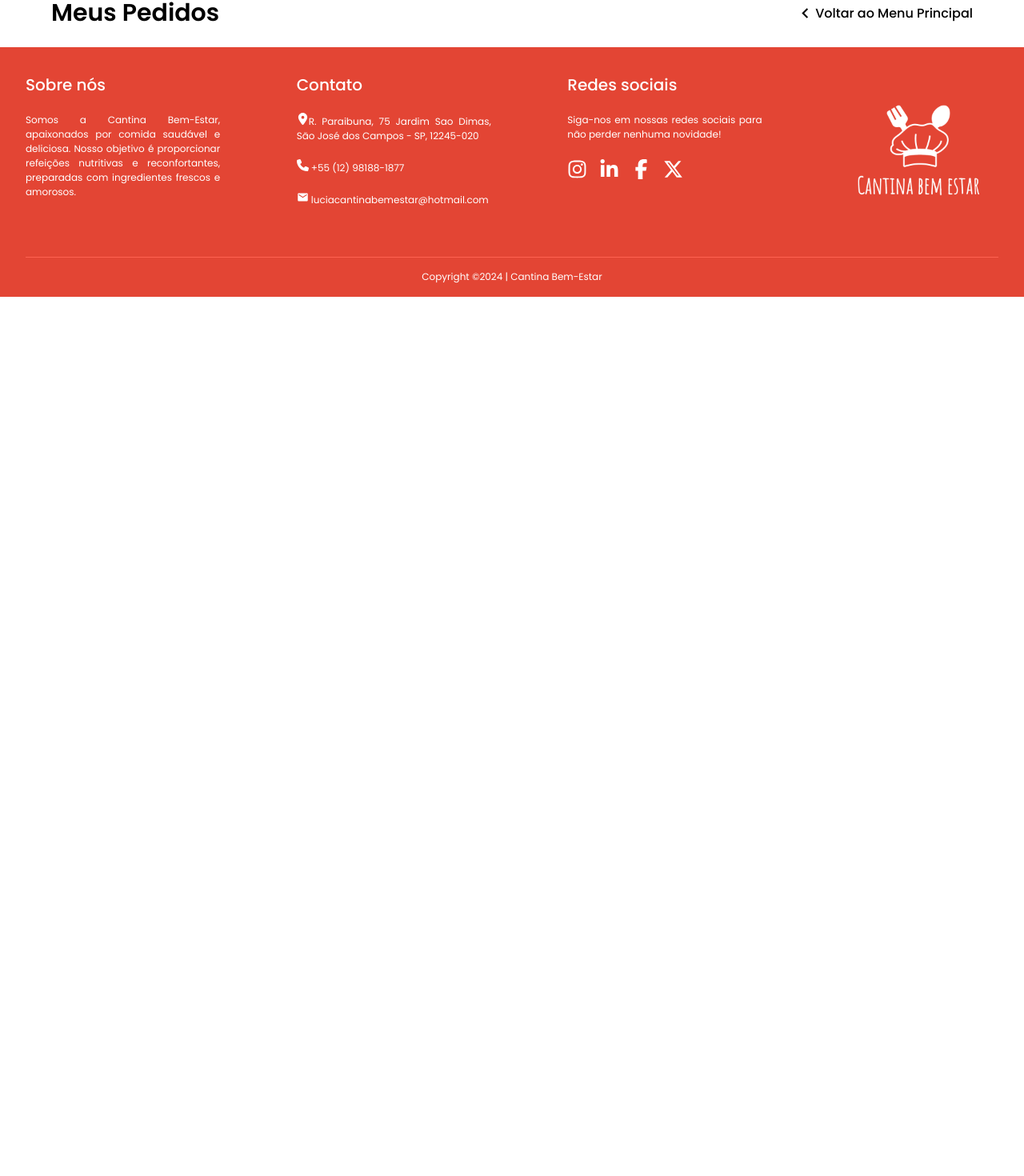
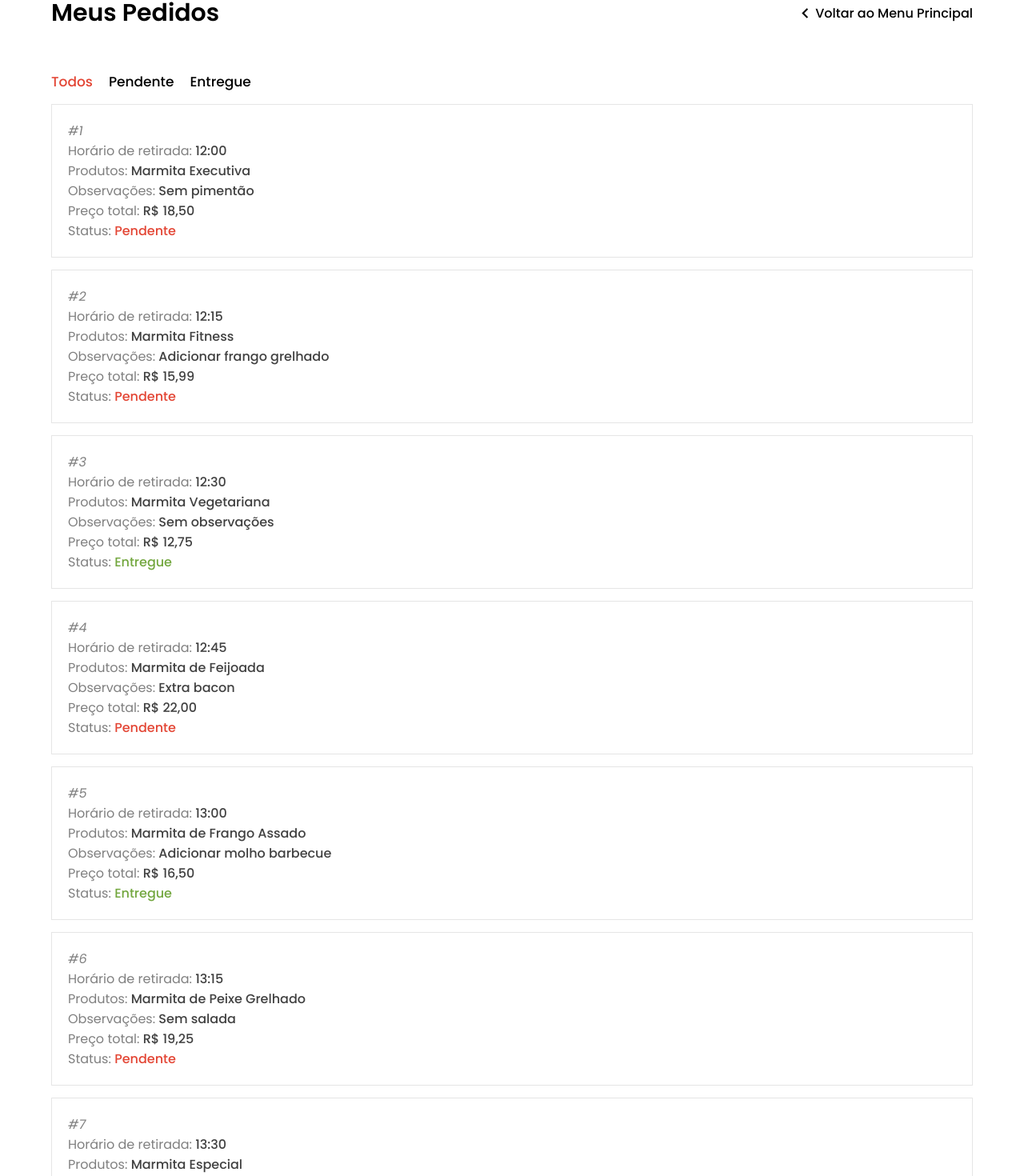
Before and after one commit to joao-araujoo/cantina-bem-estar, a React (Vite) app: page /sections/orders in a window 1280 px wide. Shown: the part 127-1597 px from the top of the page at 80% size. Before the commit the page ends 800 px from the top, so only its background shows below. Built offline with nearby package versions, Linux system fonts and the light colour scheme.

Commit message:
feat: add orders page

```diff
--- a/src/components/Footer/styles.module.css
+++ b/src/components/Footer/styles.module.css
@@ -4,6 +4,7 @@
     padding: 2rem 2rem 1rem 2rem;
     background-color: var(--primary-color);
     color: #fff;
+    margin-top: 100px;
 }
 
 .wrapper h2 {
@@ -16,6 +17,7 @@
     font-weight: 400;
     text-align: justify;
     text-overflow: ellipsis;
+    user-select: text;
 }
 
 .wrapper span {
--- /dev/null
+++ b/src/components/OrderCard/OrderCard.jsx
@@ -0,0 +1,50 @@
+import styles from "./styles.module.css";
+import PropTypes from "prop-types";
+
+OrderCard.propTypes = {
+  orderData: PropTypes.object,
+};
+
+export default function OrderCard({ orderData }) {
+  const formatPrice = (price) => {
+    return price.toLocaleString("pt-BR", {
+      style: "currency",
+      currency: "BRL",
+    });
+  };
+
+  const getStatusStyle = (status) => {
+    switch (status) {
+      case "Pendente":
+        return styles.pending;
+      case "Entregue":
+        return styles.delivered;
+      default:
+        return;
+    }
+  };
+
+  return (
+    <div
+      className={styles.wrapper}
+      key={orderData.id_pedido}
+    >
+      <p style={{ fontStyle: "italic" }}>#{orderData.id_pedido}</p>
+      <p>
+        Horário de retirada: <span>{orderData.horario_retirada}</span>
+      </p>
+      <p>
+        Produtos: <span>{orderData.descricao}</span>
+      </p>
+      <p>
+        Observações: <span>{orderData.obs || "Sem observações"}</span>
+      </p>
+      <p>
+        Preço total: <span>{formatPrice(orderData.preco)}</span>
+      </p>
+      <p>
+        Status: <span className={getStatusStyle(orderData.status)}>{orderData.status}</span>
+      </p>
+    </div>
+  );
+}
--- /dev/null
+++ b/src/components/OrderCard/styles.module.css
@@ -0,0 +1,23 @@
+.wrapper {
+    width: 100%;
+    padding: 20px;
+    border: 1px solid rgba(0, 0, 0, 0.1);
+    margin-top: 15px;
+}
+
+.wrapper p {
+    color: rgba(0, 0, 0, 0.5);
+}
+
+.wrapper span {
+    color: rgba(0, 0, 0, 0.75);
+    font-weight: 500;
+}
+
+.pending {
+    color: #E34534 !important;
+}
+
+.delivered {
+    color: #73A73F !important;
+}
--- a/src/components/SectionsContentHeader/styles.module.css
+++ b/src/components/SectionsContentHeader/styles.module.css
@@ -16,3 +16,9 @@
     color: #000;
     font-weight: 500;
 }
+
+@media (max-width: 768px) {
+    .wrapper {
+        flex-direction: column;
+    }
+}
--- a/src/globals.css
+++ b/src/globals.css
@@ -11,3 +11,7 @@
     font-family: 'Poppins', 'Helvetica Neue', Arial, Helvetica;
     user-select: none;
 }
+
+::selection {
+    background-color: rgba(255, 255, 255, .2);
+}
--- a/src/pages/client/Orders.jsx
+++ b/src/pages/client/Orders.jsx
@@ -1,9 +1,152 @@
+import { useState } from "react";
+import OrderCard from "../../components/OrderCard/OrderCard";
 import SectionsContentHeader from "../../components/SectionsContentHeader/SectionsContentHeader";
 
 export default function Orders() {
+  const [filter, setFilter] = useState("Todos");
+
+  const orders = [
+    {
+      id_pedido: 1,
+      descricao: "Marmita Executiva",
+      obs: "Sem pimentão",
+      horario_retirada: "12:00",
+      preco: 18.5,
+      status: "Pendente",
+    },
+    {
+      id_pedido: 2,
+      descricao: "Marmita Fitness",
+      obs: "Adicionar frango grelhado",
+      horario_retirada: "12:15",
+      preco: 15.99,
+      status: "Pendente",
+    },
+    {
+      id_pedido: 3,
+      descricao: "Marmita Vegetariana",
+      obs: "",
+      horario_retirada: "12:30",
+      preco: 12.75,
+      status: "Entregue",
+    },
+    {
+      id_pedido: 4,
+      descricao: "Marmita de Feijoada",
+      obs: "Extra bacon",
+      horario_retirada: "12:45",
+      preco: 22.0,
+      status: "Pendente",
+    },
+    {
+      id_pedido: 5,
+      descricao: "Marmita de Frango Assado",
+      obs: "Adicionar molho barbecue",
+      horario_retirada: "13:00",
+      preco: 16.5,
+      status: "Entregue",
+    },
+    {
+      id_pedido: 6,
+      descricao: "Marmita de Peixe Grelhado",
+      obs: "Sem salada",
+      horario_retirada: "13:15",
+      preco: 19.25,
+      status: "Pendente",
+    },
+    {
+      id_pedido: 7,
+      descricao: "Marmita Especial",
+      obs: "",
+      horario_retirada: "13:30",
+      preco: 20.99,
+      status: "Entregue",
+    },
+    {
+      id_pedido: 8,
+      descricao: "Marmita de Strogonoff",
+      obs: "Sem champignon",
+      horario_retirada: "13:45",
+      preco: 17.75,
+      status: "Pendente",
+    },
+    {
+      id_pedido: 9,
+      descricao: "Marmita de Risoto",
+      obs: "Adicionar camarão",
+      horario_retirada: "14:00",
+      preco: 21.5,
+      status: "Pendente",
+    },
+    {
+      id_pedido: 10,
+      descricao: "Marmita Vegana",
+      obs: "",
+      horario_retirada: "14:15",
+      preco: 14.99,
+      status: "Entregue",
+    },
+  ];
+
+  const filteredOrders = orders.filter((order) => {
+    if (filter === "Todos") return true;
+    return order.status === filter;
+  });
+
   return (
     <>
       <SectionsContentHeader title="Meus Pedidos" />
+      <div style={{ marginTop: "50px" }}>
+        <button
+          onClick={() => setFilter("Todos")}
+          style={{
+            color: filter === "Todos" ? "#E34534" : "#000",
+            borderBottom: filter === "Todos" ? "2px solid #E34534" : "none",
+            cursor: "pointer",
+            border: "none",
+            background: "none",
+            fontSize: "17px",
+            marginRight: "20px",
+            fontWeight: 500
+          }}
+        >
+          Todos
+        </button>
+        <button
+          onClick={() => setFilter("Pendente")}
+          style={{
+            color: filter === "Pendente" ? "#E34534" : "#000",
+            borderBottom: filter === "Pendente" ? "2px solid #E34534" : "none",
+            cursor: "pointer",
+            border: "none",
+            background: "none",
+            fontSize: "17px",
+            marginRight: "20px",
+            fontWeight: 500
+          }}
+        >
+          Pendente
+        </button>
+        <button
+          onClick={() => setFilter("Entregue")}
+          style={{
+            color: filter === "Entregue" ? "#E34534" : "#000",
+            borderBottom: filter === "Entregue" ? "2px solid #E34534" : "none",
+            cursor: "pointer",
+            border: "none",
+            background: "none",
+            fontSize: "17px",
+            marginRight: "20px",
+            fontWeight: 500
+          }}
+        >
+          Entregue
+        </button>
+      </div>
+      {/* Mapeia apenas os pedidos filtrados */}
+      {filteredOrders.map((order) => (
+        <OrderCard orderData={order} key={order.id_pedido} />
+      ))}
     </>
   );
 }
```
Also changed, not shown: 1 other file (tests, documents, lock files or other folders).
